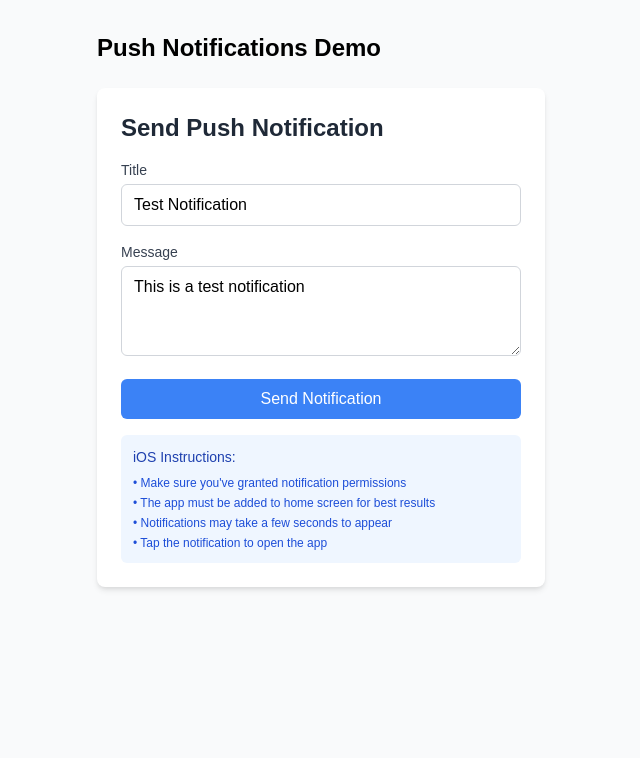
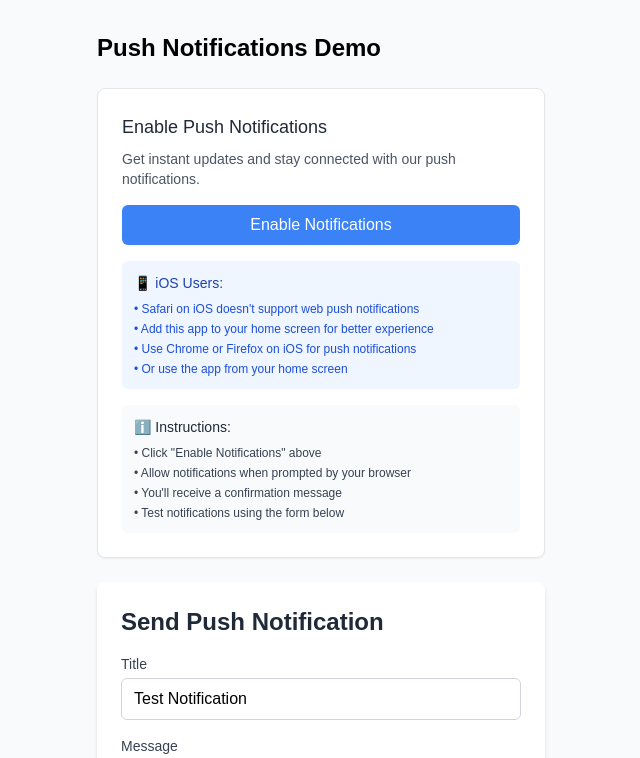
Before and after one commit to vishalappinvent/pwa-iframe-poc, a Next.js app: page /notifications in a window 1280 px wide. Shown: the top 758 px of the page, without its empty margins (319-959 px from the left). Built offline with nearby package versions, Linux system fonts and the light colour scheme; no server answers.

Commit message:
notification

```diff
--- /dev/null
+++ b/src/app/components/NotificationPermission.tsx
@@ -0,0 +1,132 @@
+'use client';
+
+import { useState, useEffect } from 'react';
+import { requestNotificationPermission } from '../firebase/config';
+
+export default function NotificationPermission() {
+  const [permissionStatus, setPermissionStatus] = useState<NotificationPermission>('default');
+  const [isSupported, setIsSupported] = useState(true);
+  const [isLoading, setIsLoading] = useState(false);
+  const [message, setMessage] = useState('');
+
+  useEffect(() => {
+    // Check if notifications are supported
+    if (typeof window !== 'undefined') {
+      const supported = 'Notification' in window && 'serviceWorker' in navigator;
+      setIsSupported(supported);
+
+      if (supported) {
+        setPermissionStatus(Notification.permission);
+      }
+    }
+  }, []);
+
+  const handleRequestPermission = async () => {
+    setIsLoading(true);
+    setMessage('');
+
+    try {
+      const token = await requestNotificationPermission();
+
+      if (token) {
+        // Register token with server
+        const response = await fetch('/api/register-token', {
+          method: 'POST',
+          headers: {
+            'Content-Type': 'application/json',
+          },
+          body: JSON.stringify({ token }),
+        });
+
+        if (response.ok) {
+          setMessage('Notifications enabled successfully!');
+          setPermissionStatus('granted');
+        } else {
+          setMessage('Failed to register token with server');
+        }
+      } else {
+        setMessage('Notification permission denied or not supported');
+        setPermissionStatus('denied');
+      }
+    } catch (error) {
+      console.error('Error requesting permission:', error);
+      setMessage('Error enabling notifications. Please try again.');
+    } finally {
+      setIsLoading(false);
+    }
+  };
+
+  if (!isSupported) {
+    return (
+      <div className="max-w-md mx-auto p-6 bg-yellow-50 border border-yellow-200 rounded-lg">
+        <h3 className="text-lg font-medium text-yellow-800 mb-2">Browser Not Supported</h3>
+        <p className="text-yellow-700 text-sm">
+          Your browser doesn&apos;t support push notifications. Please use a modern browser like Chrome, Firefox, or Safari.
+        </p>
+      </div>
+    );
+  }
+
+  if (permissionStatus === 'granted') {
+    return (
+      <div className="max-w-md mx-auto p-6 bg-green-50 border border-green-200 rounded-lg">
+        <h3 className="text-lg font-medium text-green-800 mb-2">✅ Notifications Enabled</h3>
+        <p className="text-green-700 text-sm">
+          You&apos;re all set! You&apos;ll receive push notifications when they&apos;re sent.
+        </p>
+      </div>
+    );
+  }
+
+  return (
+    <div className="max-w-md mx-auto p-6 bg-white border border-gray-200 rounded-lg shadow-sm">
+      <h3 className="text-lg font-medium text-gray-800 mb-2">Enable Push Notifications</h3>
+
+      <div className="space-y-4">
+        <p className="text-gray-600 text-sm">
+          Get instant updates and stay connected with our push notifications.
+        </p>
+
+        <button
+          onClick={handleRequestPermission}
+          disabled={isLoading}
+          className="w-full bg-blue-500 text-white py-2 px-4 rounded-md hover:bg-blue-600 focus:outline-none focus:ring-2 focus:ring-blue-500 disabled:opacity-50 disabled:cursor-not-allowed"
+        >
+          {isLoading ? 'Enabling...' : 'Enable Notifications'}
+        </button>
+
+        {message && (
+          <div className={`p-3 rounded-md text-sm ${
+            message.includes('Error') || message.includes('Failed') || message.includes('denied')
+              ? 'bg-red-100 text-red-700 border border-red-200'
+              : 'bg-green-100 text-green-700 border border-green-200'
+          }`}>
+            {message}
+          </div>
+        )}
+
+        {/* iOS-specific instructions */}
+        <div className="p-3 bg-blue-50 rounded-md">
+          <h4 className="text-sm font-medium text-blue-800 mb-2">📱 iOS Users:</h4>
+          <ul className="text-xs text-blue-700 space-y-1">
+            <li>• Safari on iOS doesn&apos;t support web push notifications</li>
+            <li>• Add this app to your home screen for better experience</li>
+            <li>• Use Chrome or Firefox on iOS for push notifications</li>
+            <li>• Or use the app from your home screen</li>
+          </ul>
+        </div>
+
+        {/* General instructions */}
+        <div className="p-3 bg-gray-50 rounded-md">
+          <h4 className="text-sm font-medium text-gray-800 mb-2">ℹ️ Instructions:</h4>
+          <ul className="text-xs text-gray-700 space-y-1">
+            <li>• Click &quot;Enable Notifications&quot; above</li>
+            <li>• Allow notifications when prompted by your browser</li>
+            <li>• You&apos;ll receive a confirmation message</li>
+            <li>• Test notifications using the form below</li>
+          </ul>
+        </div>
+      </div>
+    </div>
+  );
+}
--- a/src/app/notifications/page.tsx
+++ b/src/app/notifications/page.tsx
@@ -2,6 +2,7 @@
 
 import { useEffect, useState } from 'react';
 import PushNotification from '../components/PushNotification';
+import NotificationPermission from '../components/NotificationPermission';
 
 export default function NotificationsPage() {
   const [isBrowser, setIsBrowser] = useState(false);
@@ -25,8 +26,13 @@ export default function NotificationsPage() {
 
   return (
     <main className="min-h-screen p-8">
-      <div className="max-w-md mx-auto">
+      <div className="max-w-md mx-auto space-y-6">
         <h1 className="text-2xl font-bold mb-6">Push Notifications Demo</h1>
+
+        {/* Notification Permission Component */}
+        <NotificationPermission />
+
+        {/* Push Notification Component */}
         <PushNotification />
       </div>
     </main>
--- a/src/app/page.tsx
+++ b/src/app/page.tsx
@@ -2,6 +2,7 @@
 
 import { useState, useEffect } from "react";
 import Link from "next/link";
+import NotificationPermission from "./components/NotificationPermission";
 
 export default function HomePage() {
   const [magicLink, setMagicLink] = useState("");
@@ -69,6 +70,11 @@ export default function HomePage() {
             </div>
           </div>
 
+          {/* Notification Permission Component */}
+          <div className="mb-8">
+            <NotificationPermission />
+          </div>
+
           <div className="bg-white shadow rounded-lg p-6">
             <h2 className="text-xl font-semibold text-gray-900 mb-4">Magic Link Tester</h2>
             <div className="space-y-4">
```
Also changed, not shown: public/sw.js.
